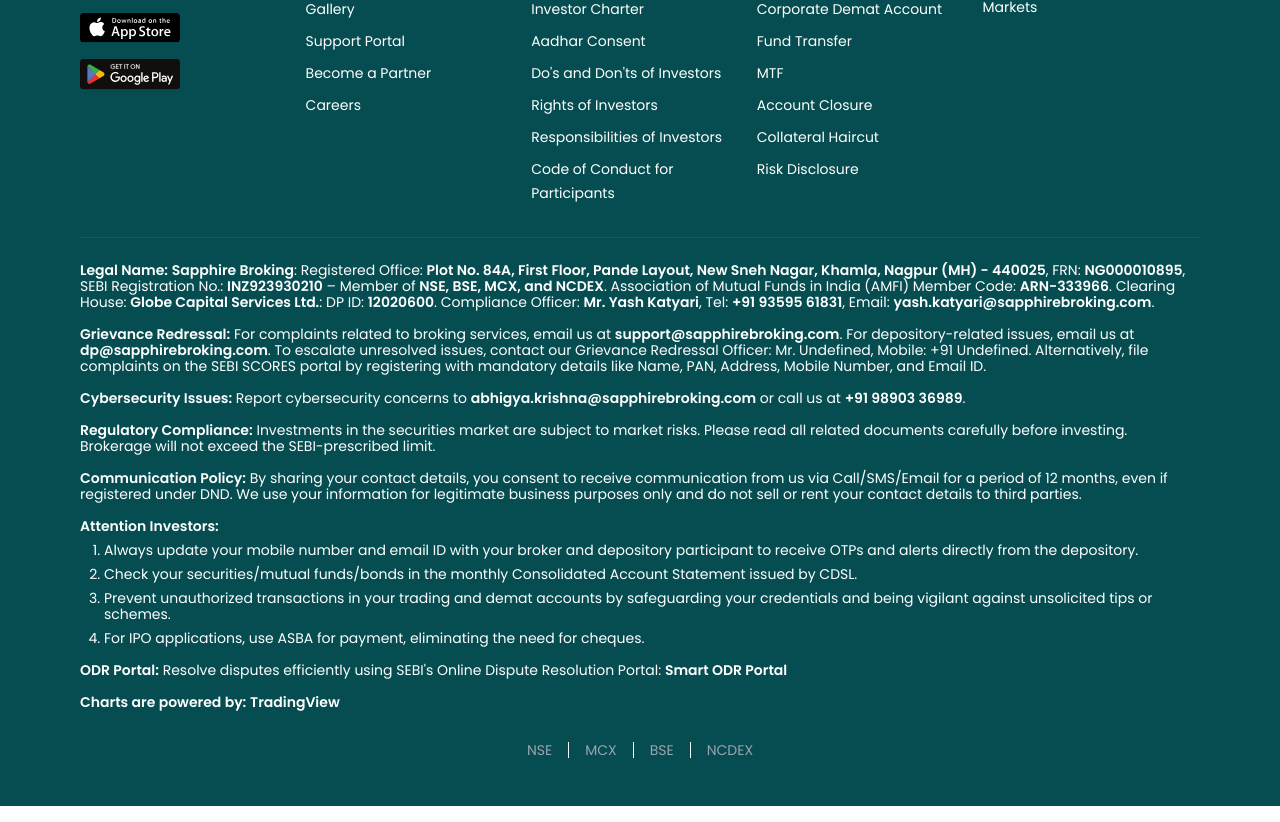
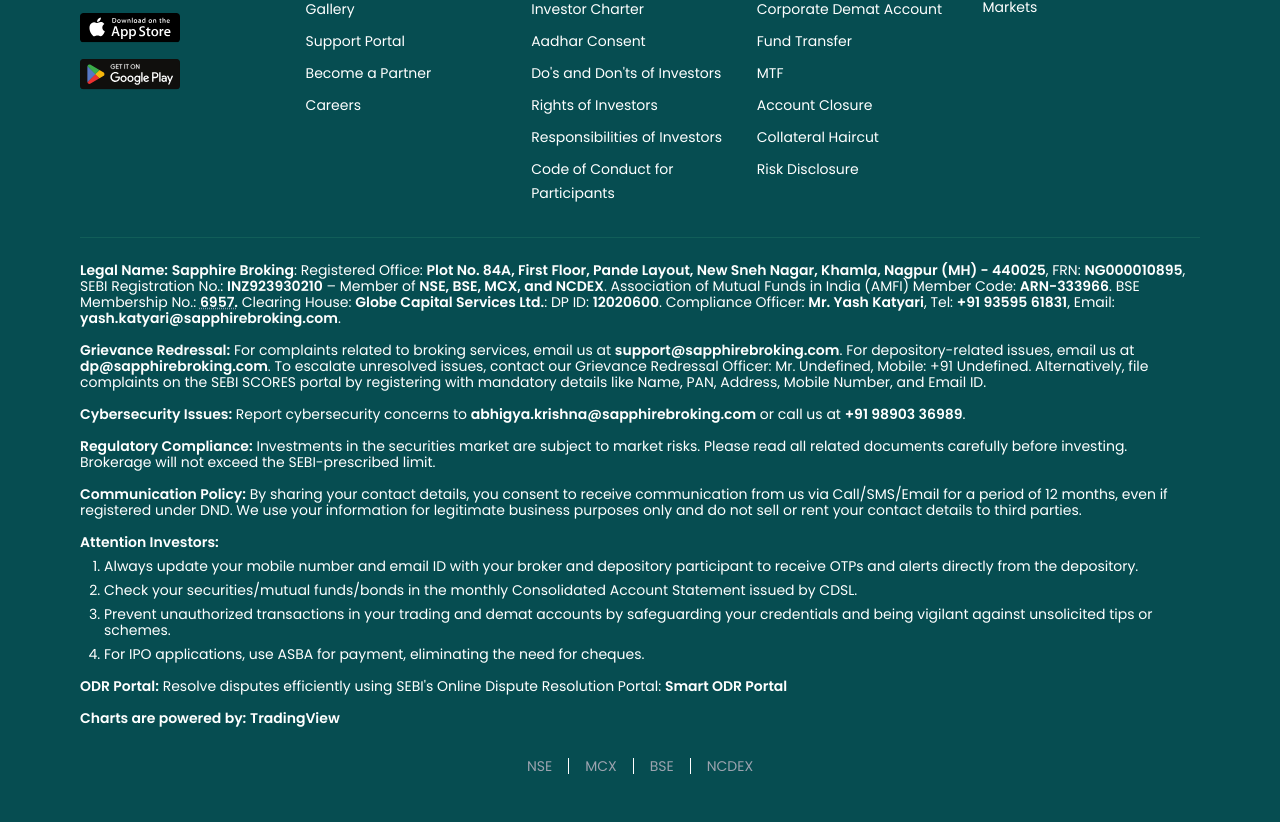
Before and after one commit to BrokingSapphire/SapphireLanding, a Next.js app: page / in a window 1280 px wide. Shown: the part 4894-5716 px from the top of the page. Built offline with nearby package versions, Linux system fonts and the light colour scheme.

Commit message:
feat: add bse membership number in footer

```diff
--- a/src/components/Footer.tsx
+++ b/src/components/Footer.tsx
@@ -117,7 +117,7 @@
       <div className="grid gap-4">
         {/* Legal Name */}
         <p>
-          <strong>Legal Name:</strong> <strong>Sapphire Broking</strong>: Registered Office: <strong><span className="none">Plot No. 84A, First Floor, Pande Layout, New Sneh Nagar, Khamla, Nagpur (MH) - 440025</span></strong>, FRN: <strong><span className="none">NG000010895</span></strong>, SEBI Registration No.: <span className="font-bold none">INZ923930210</span> – Member of <span className="font-bold none">NSE, BSE, MCX, and NCDEX</span>. Association of Mutual Funds in India (AMFI) Member Code: <strong><span className="none">ARN-333966</span></strong>. Clearing House: <strong><span className="none">Globe Capital Services Ltd.</span></strong>: DP ID: <strong><span className="none">12020600</span></strong>. Compliance Officer: <strong><span className="none">Mr. Yash Katyari</span></strong>, Tel: <strong><a href="tel:+919359561831" className="none text-inherit">+91 93595 61831</a></strong>, Email: <strong><a href="mailto:yash.katyari@sapphirebroking.com" className="none text-inherit">yash.katyari@sapphirebroking.com</a></strong>.
+          <strong>Legal Name:</strong> <strong>Sapphire Broking</strong>: Registered Office: <strong><span className="none">Plot No. 84A, First Floor, Pande Layout, New Sneh Nagar, Khamla, Nagpur (MH) - 440025</span></strong>, FRN: <strong><span className="none">NG000010895</span></strong>, SEBI Registration No.: <span className="font-bold none">INZ923930210</span> – Member of <span className="font-bold none">NSE, BSE, MCX, and NCDEX</span>. Association of Mutual Funds in India (AMFI) Member Code: <strong><span className="none">ARN-333966</span></strong>. BSE Membership No.: <span className="font-bold underline decoration-dotted decoration-slate-400">6957.</span> Clearing House: <strong><span className="none">Globe Capital Services Ltd.</span></strong>: DP ID: <strong><span className="none">12020600</span></strong>. Compliance Officer: <strong><span className="none">Mr. Yash Katyari</span></strong>, Tel: <strong><a href="tel:+919359561831" className="none text-inherit">+91 93595 61831</a></strong>, Email: <strong><a href="mailto:yash.katyari@sapphirebroking.com" className="none text-inherit">yash.katyari@sapphirebroking.com</a></strong>.
         </p>
 
         {/* Grievance Redressal */}
```
